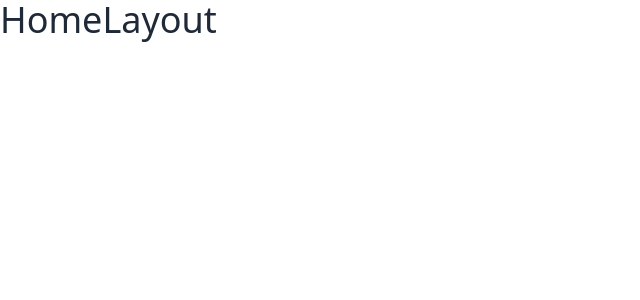
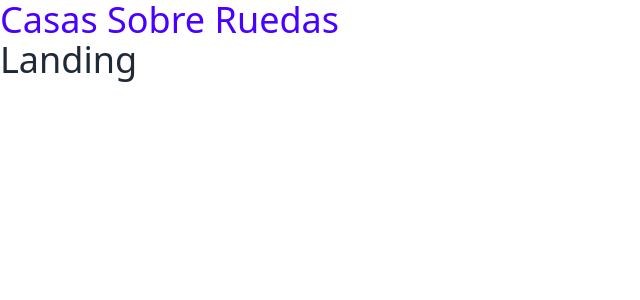
Before and after one commit to Davidcastel26/client-csr, a React (Vite) app: page / in a window 1280 px wide. Shown: the top 300 px of the page, without its empty margins (0-640 px from the left). Built offline with nearby package versions, Linux system fonts and the light colour scheme.

Commit message:
routes working

```diff
--- a/src/App.jsx
+++ b/src/App.jsx
@@ -45,11 +45,10 @@ const router = createBrowserRouter([
         element: <About />
       },
       {
-        path: 'order',
+        path: 'orders',
         element: <Orders />
       },
-
-    ]
+    ],
   },
   {
     path:'/login',
--- a/src/pages/HomeLayout.jsx
+++ b/src/pages/HomeLayout.jsx
@@ -1,6 +1,12 @@
+import { Outlet } from "react-router-dom"
 
 export const HomeLayout = () => {
-  return (
-    <h1 className='text-4xl'>HomeLayout</h1>
-  )
+  return (<>
+    <nav>
+      <span className="text-4xl text-primary">
+        Casas Sobre Ruedas
+      </span>
+      <Outlet />
+    </nav>
+  </>)
 }
```
